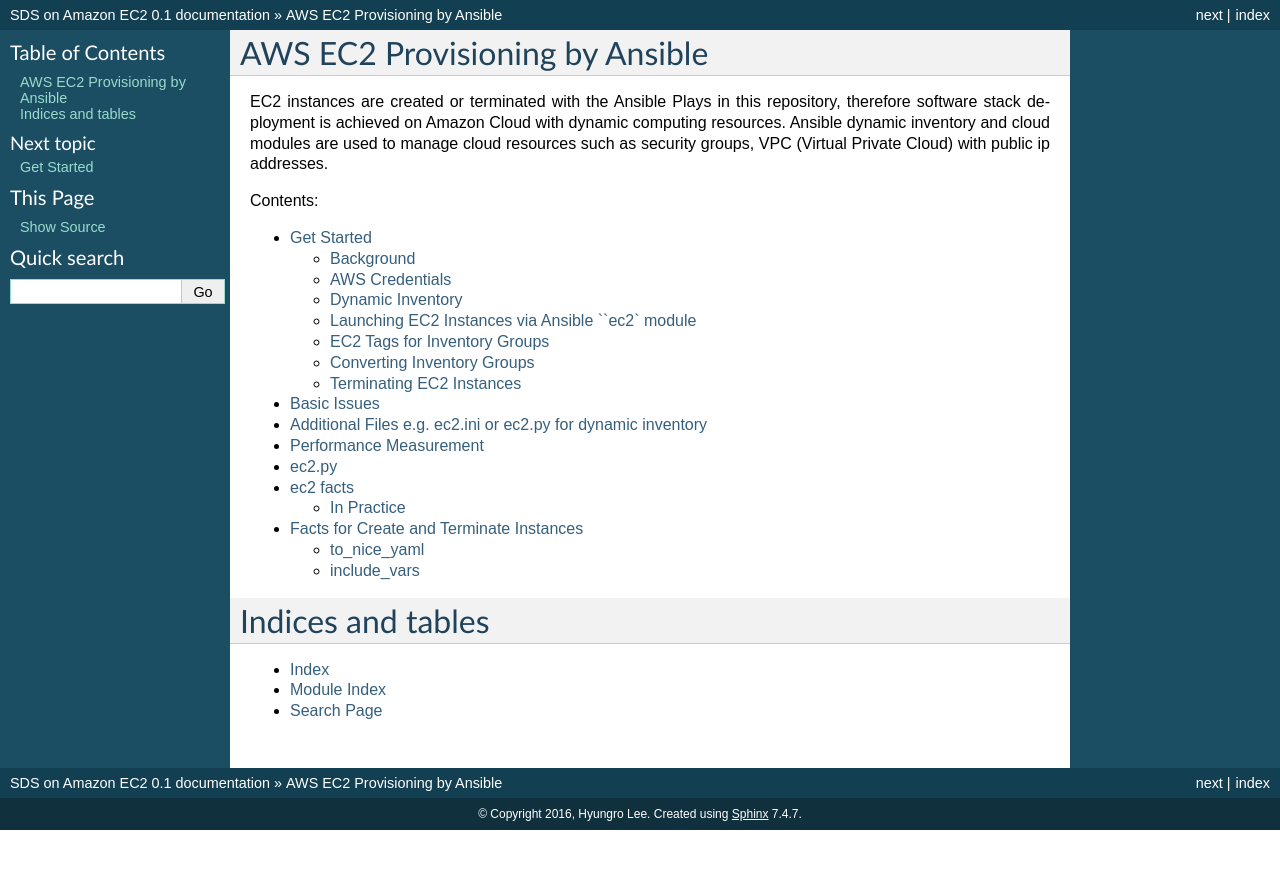
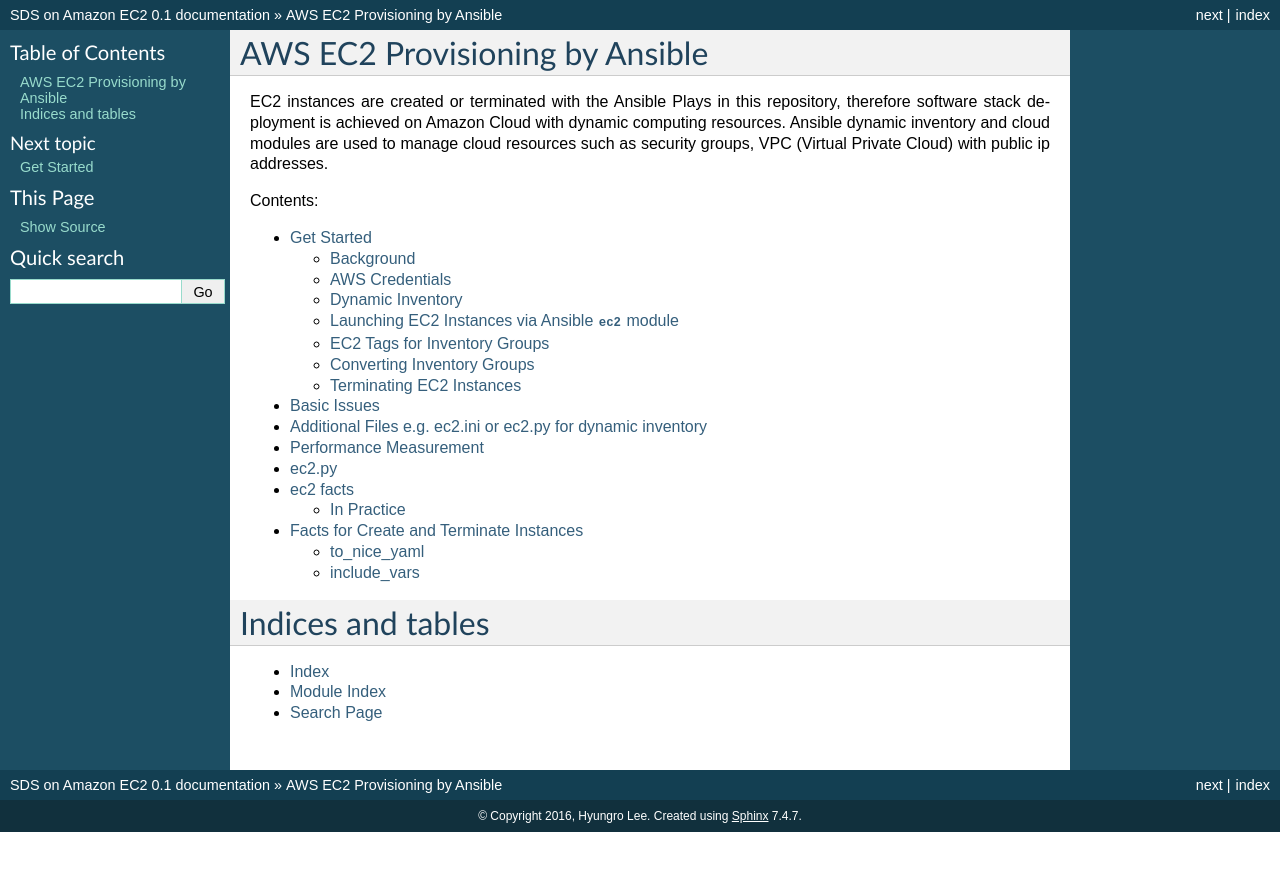
Before and after one commit to lee212/ec2-provisioning-with-ansible, a Sphinx documentation site: the page built from docs/source/index.rst, in a window 1280 px wide. Shown: the top 871 px of the page. Built offline with Sphinx 7.4.7, drawn with Linux system fonts in a browser that asks for light colours.

```diff
--- a/docs/source/get_started.rst
+++ b/docs/source/get_started.rst
@@ -110,7 +110,7 @@ looks like:
 For more information, see Ansible Dynamic Inventory `here
 <http://docs.ansible.com/ansible/intro_dynamic_inventory.html>`_
 
-Launching EC2 Instances via Ansible ``ec2` module
+Launching EC2 Instances via Ansible ``ec2`` module
 -------------------------------------------------------------------------------
 
 Ansible provide cloud modules to manage instances and we use ``ec2`` module for
```
